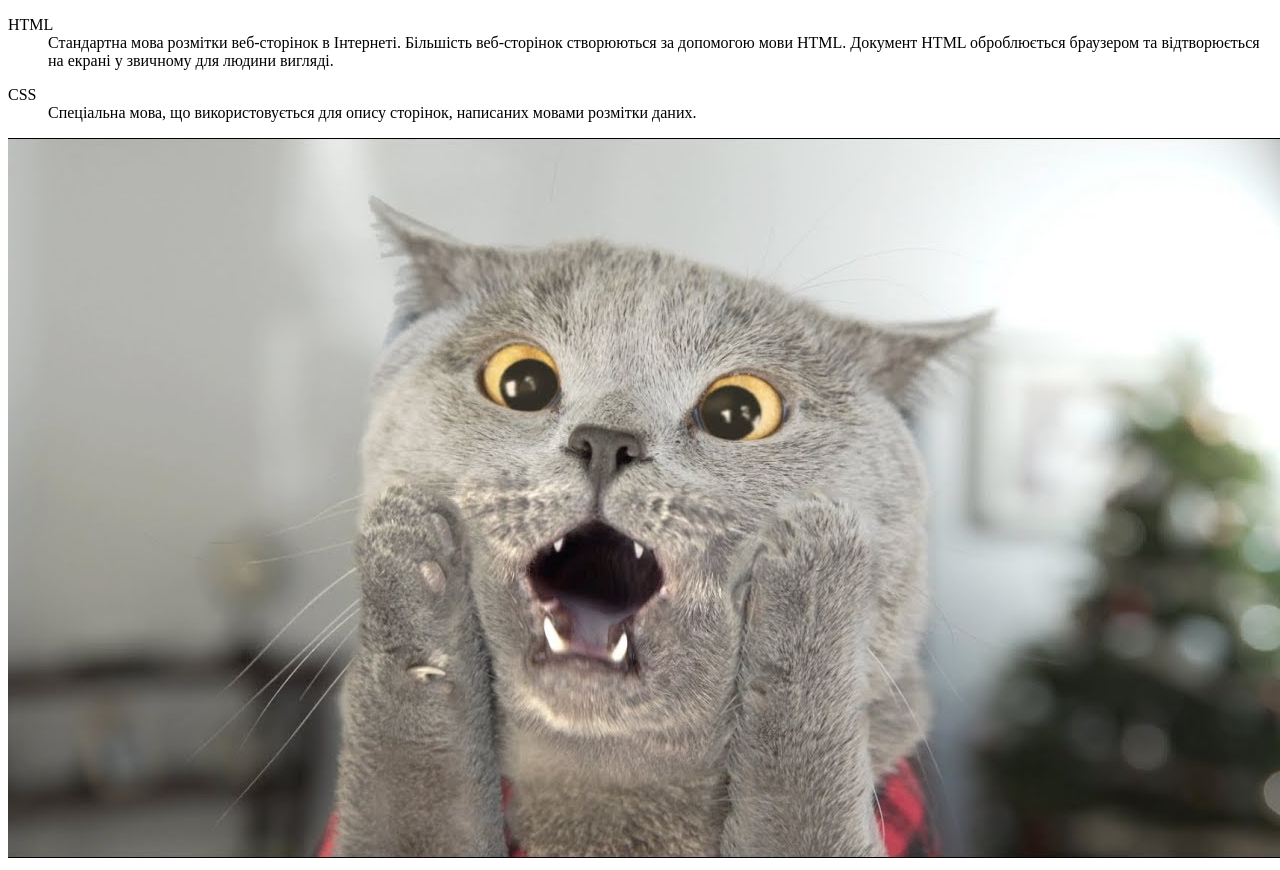
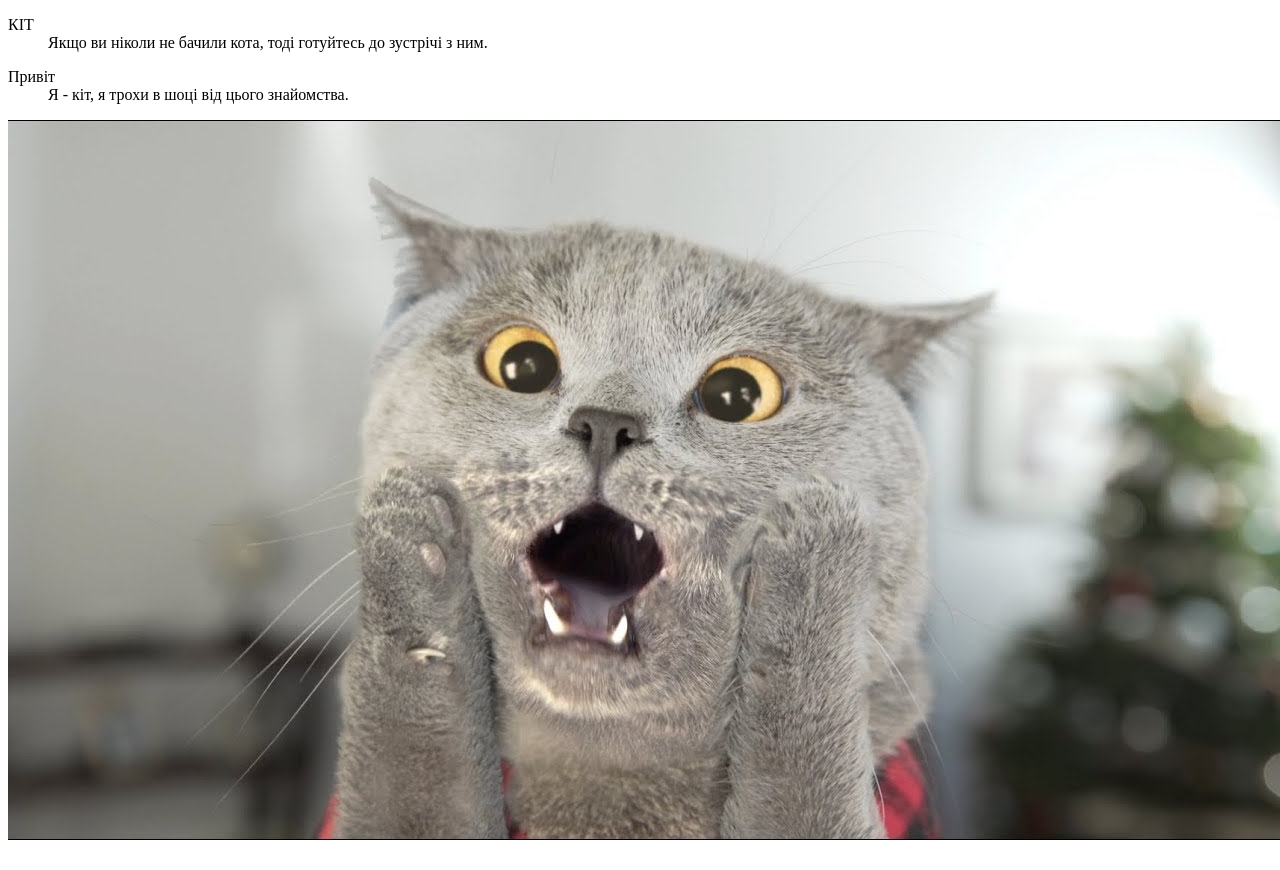
Before and after one commit to YaroMed/YaroMed.github.io, a plain HTML site: page index.html in a window 1280 px wide. Drawn offline with Linux system fonts and the light colour scheme.

Commit message:
Update index.html

```diff
--- a/index.html
+++ b/index.html
@@ -1,19 +1,17 @@
- <!DOCTYPE html><html><head><meta charset="UTF-8" /><title>Вивчаємо HTML</title>
+ <!DOCTYPE html><html><head><meta charset="UTF-8" /><title>Мій перший сайт</title>
  </head>
  <body>
 
 
 <dl>
-<dt> HTML </dt>
-<dd>Стандартна мова розмітки веб-сторінок в Інтернеті.
-Більшість веб-сторінок створюються за допомогою мови HTML.
-Документ HTML оброблюється браузером та відтворюється на екрані у звичному для людини вигляді.
+<dt> КІТ </dt>
+<dd>Якщо ви ніколи не бачили кота, тоді готуйтесь до зустрічі з ним.
 </dd>
 </dl>
 
 <dl>
-<dt> CSS  </dt>
-<dd> Спеціальна мова, що використовується для опису сторінок, написаних мовами розмітки даних. </dd>
+<dt> Привіт  </dt>
+<dd> Я - кіт, я трохи в шоці від цього знайомства. </dd>
 </dl>
 
 <img src="cat_01.jpg">
```
